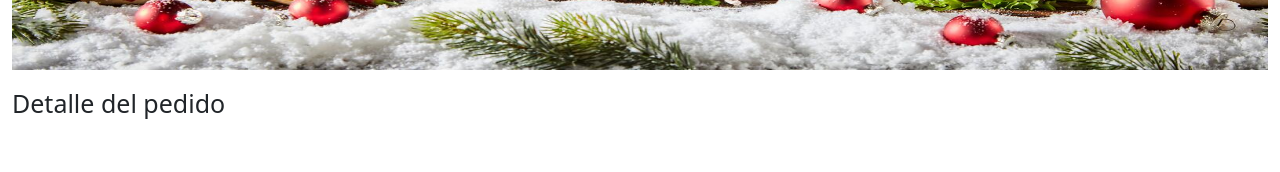
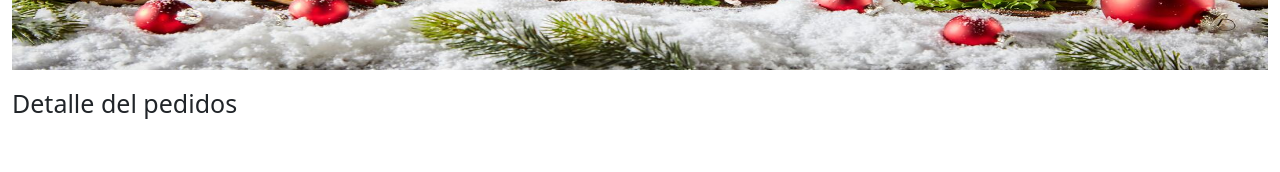
Before and after one commit to Gaedo1984/proyecto_final_DFL, a React (Vite) app: page /carrito in a window 1280 px wide. Shown: the part 305-477 px from the top of the page. Built offline with nearby package versions, Linux system fonts and the light colour scheme.

Commit message:
Commit carrito

```diff
--- a/src/views/Carrito.jsx
+++ b/src/views/Carrito.jsx
@@ -7,7 +7,7 @@ const Carrito = ()=>{
                 <Header></Header>
                 <div className="row">
                     <div className='titulo-home'>
-                        Detalle del pedido
+                        Detalle del pedidos
                     </div>
                 </div>
             </div>
```
